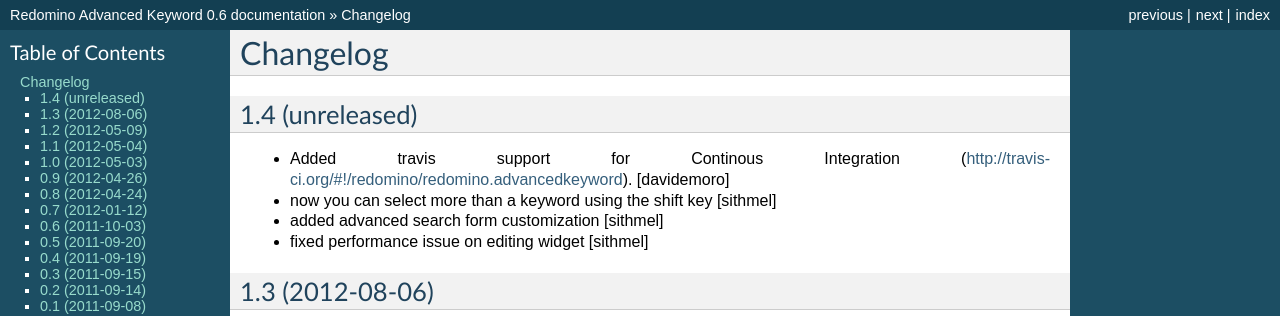
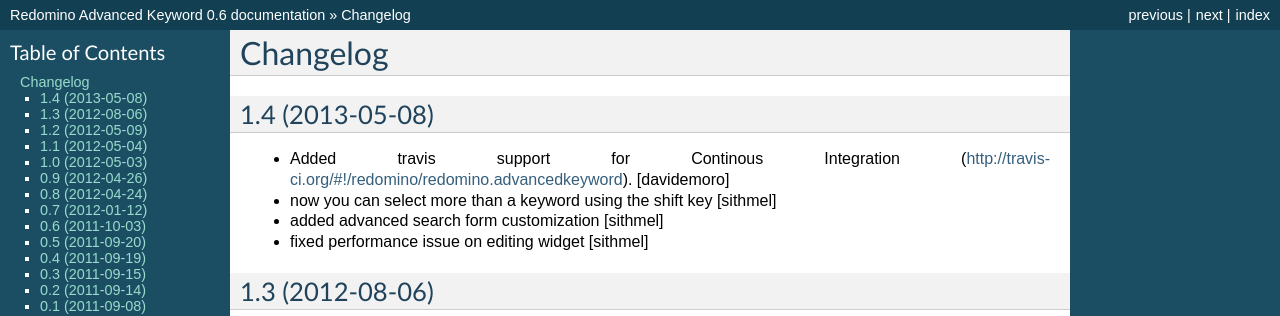
Before and after one commit to redomino/redomino.advancedkeyword, a Sphinx documentation site: the page built from docs/HISTORY.txt, in a window 1280 px wide. Shown: the top 316 px of the page. Built offline with Sphinx 7.4.7, drawn with Linux system fonts in a browser that asks for light colours.

Commit message:
Preparing release 1.4

```diff
--- a/docs/HISTORY.txt
+++ b/docs/HISTORY.txt
@@ -1,7 +1,7 @@
 Changelog
 =========
 
-1.4 (unreleased)
+1.4 (2013-05-08)
 ----------------
 
 - Added travis support for Continous Integration (http://travis-ci.org/#!/redomino/redomino.advancedkeyword).
--- a/setup.py
+++ b/setup.py
@@ -1,7 +1,7 @@
 from setuptools import setup, find_packages
 import os
 
-version = '1.4.dev0'
+version = '1.4'
 
 tests_require = ['Products.PloneTestCase']
 
```
